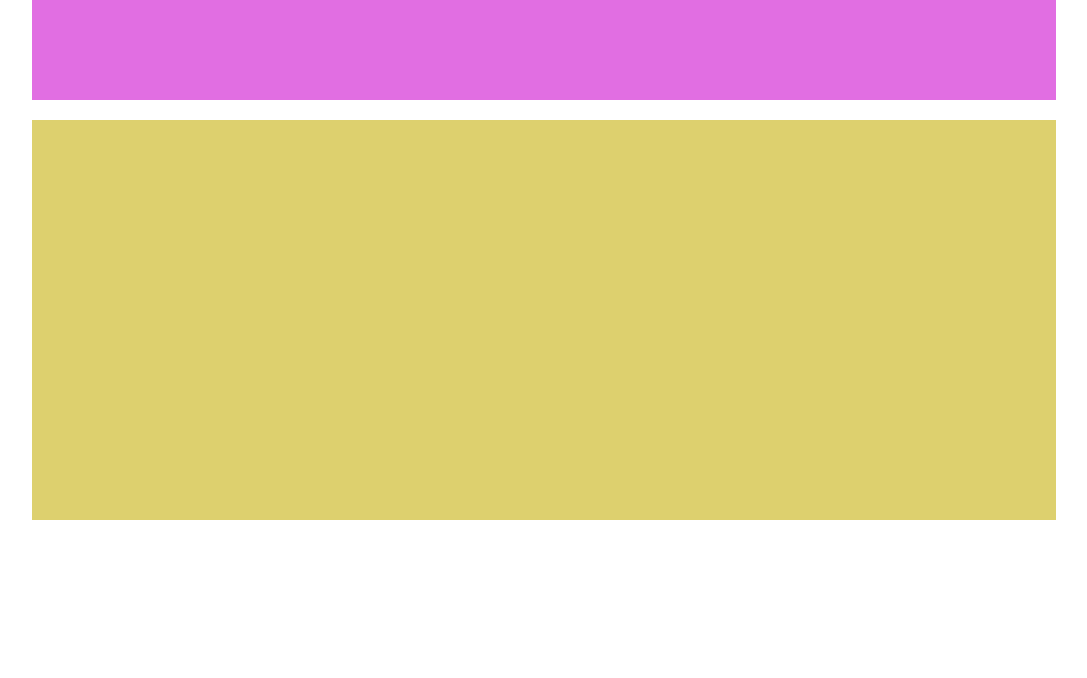
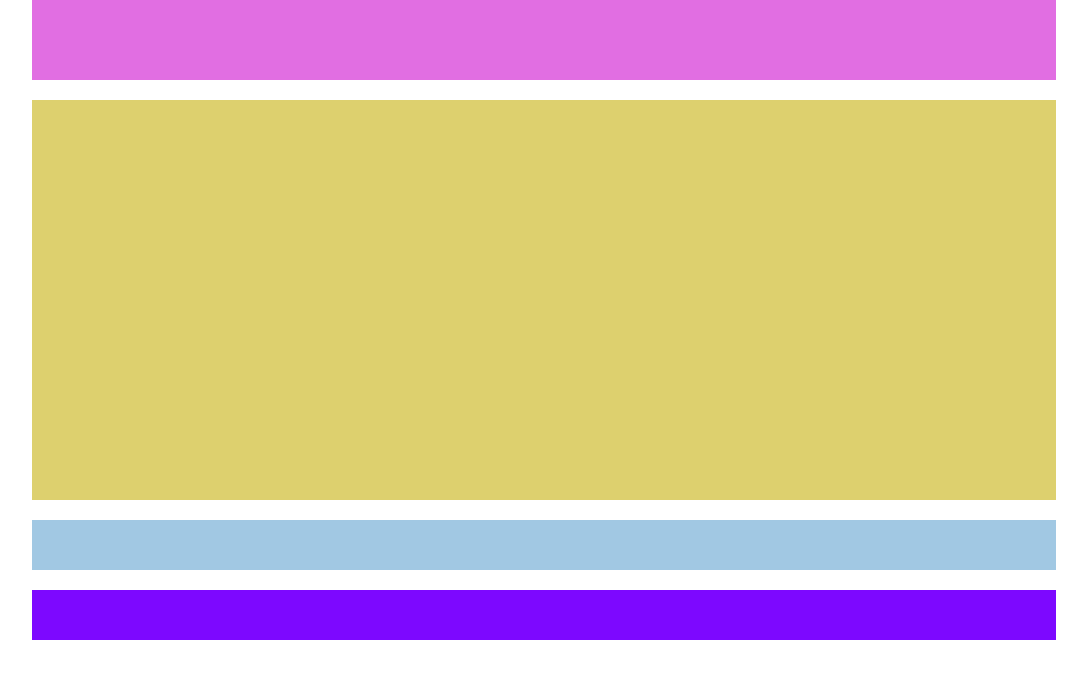
Before and after one commit to MichaelRosa9/cartella-repo-htmlcss-struttura-wp, a plain HTML site: page index.html in a window 1280 px wide. Shown: the whole page, without its empty margins (96-1183 px from the left). Drawn offline with Linux system fonts and the light colour scheme.

Commit message:
added section-title and footer

```diff
--- a/css/style.css
+++ b/css/style.css
@@ -12,7 +12,7 @@
 
 /* HEADER */
 nav {
-  height: 100px;
+  height: 80px;
   background-color:  #E16EE2;
 }
 
@@ -25,6 +25,16 @@ nav {
 
 /* MAIN CONTENT */
 main {
-
+  margin-top: 20px;
   background-color: #A1C8E3;
 }
+
+.section-title {
+  height: 50px;
+}
+
+footer {
+  height: 50px;
+  margin: 20px 0 40px;
+  background-color: #7D08FF;
+}
--- a/index.html
+++ b/index.html
@@ -24,10 +24,11 @@
 
     <!-- MAIN CONTENT -->
     <main>
-      <div>
+
+      <div class="section-title">
 
       </div>
-      <section>
+      <section class="">
 
       </section>
     </main>
```
